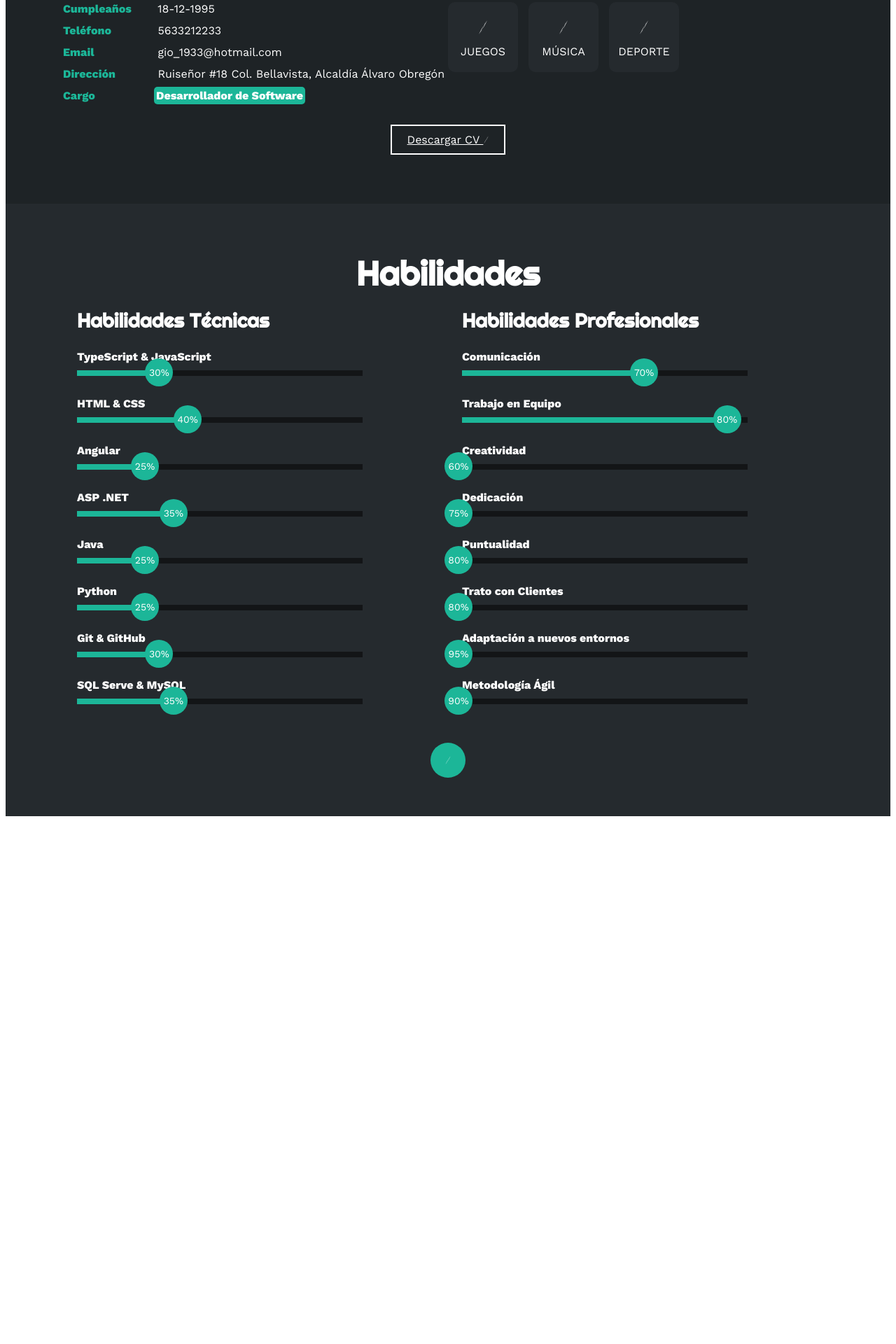
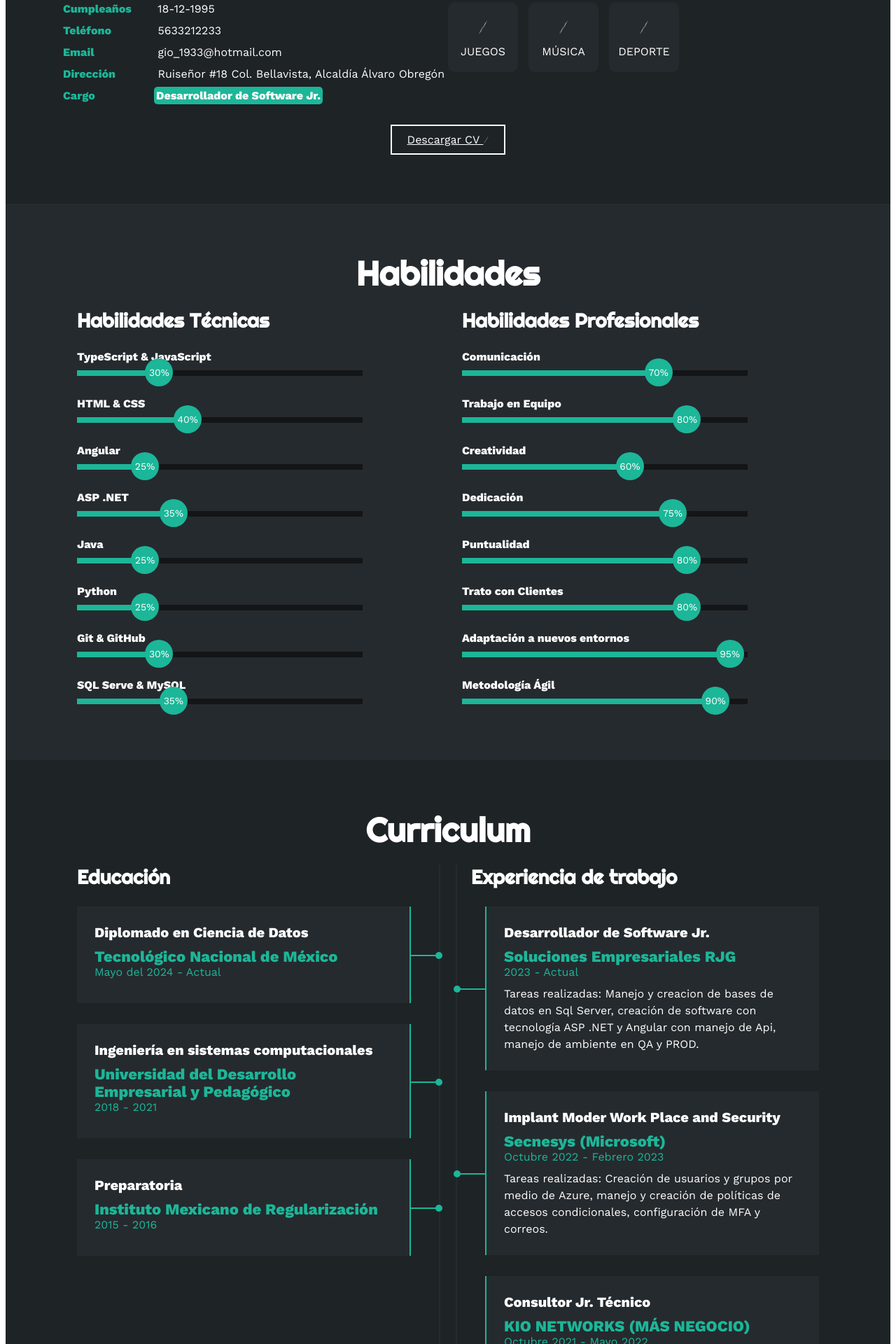
Before and after one commit to gio1933/Portfolio, an Angular app: page / in a window 1280 px wide. Shown: the part 860-2780 px from the top of the page at 70% size. Before the commit the page ends 2034 px from the top, so only its background shows below. Built offline with nearby package versions, Linux system fonts and the light colour scheme.

Commit message:
Terminar los Trabajos

```diff
--- a/src/app/app.component.css
+++ b/src/app/app.component.css
@@ -273,6 +273,8 @@ html{
 }
 
 /* Estas clases se agregaran dinamicamente mediante javascript */
+
+/* habilidades tecnicas */
 .skills .skill .typescriptjavascript{
     width: 0%;
     animation: 2s typescriptjavascript forwards;
@@ -345,22 +347,77 @@ html{
     100%{width: 35%;}
 }
 
+/* habilidades profesionales */
+.skills .skill .comunicacion{
+    width: 0%;
+    animation: 2s comunicacion forwards;
+}
+@keyframes comunicacion {
+    0%{width: 0%;}
+    100%{width: 70%;}
+}
+
+.skills .skill .trabajoequipo{
+    width: 0%;
+    animation: 2s trabajoequipo forwards;
+}
+@keyframes trabajoequipo {
+    0%{width: 0%;}
+    100%{width: 80%;}
+}
+
+.skills .skill .creatividad{
+    width: 0%;
+    animation: 2s creatividad forwards;
+}
+@keyframes creatividad {
+    0%{width: 0%;}
+    100%{width: 60%;}
+}
+
 .skills .skill .dedicacion{
     width: 0%;
     animation: 2s dedicacion forwards;
 }
 @keyframes dedicacion {
     0%{width: 0%;}
-    100%{width: 65%;}
+    100%{width: 75%;}
 }
 
-.skills .skill .proyect{
+.skills .skill .puntualidad{
     width: 0%;
-    animation: 2s proyect forwards;
+    animation: 2s puntualidad forwards;
 }
-@keyframes proyect {
+@keyframes puntualidad {
     0%{width: 0%;}
-    100%{width: 94%;}
+    100%{width: 80%;}
+}
+
+.skills .skill .tratocliente{
+    width: 0%;
+    animation: 2s tratocliente forwards;
+}
+@keyframes tratocliente {
+    0%{width: 0%;}
+    100%{width: 80%;}
+}
+
+.skills .skill .adaptacion{
+    width: 0%;
+    animation: 2s adaptacion forwards;
+}
+@keyframes adaptacion {
+    0%{width: 0%;}
+    100%{width: 95%;}
+}
+
+.skills .skill .metodologia{
+    width: 0%;
+    animation: 2s metodologia forwards;
+}
+@keyframes metodologia {
+    0%{width: 0%;}
+    100%{width: 90%;}
 }
 
 /* SECCION CURRICULUM */
--- a/src/app/app.component.html
+++ b/src/app/app.component.html
@@ -75,7 +75,7 @@
                         </li>
                         <li>
                             <strong>Cargo</strong>
-                            <span>Desarrollador de Software</span>
+                            <span>Desarrollador de Software Jr.</span>
                         </li>
                     </ul>
                 </div>
@@ -277,74 +277,78 @@
     </section>
 
     <!-- SECCION CURRICULUM -->
-    <!-- <section id="curriculum" class="curriculum">
+    <section id="curriculum" class="curriculum">
         <div class="contenido-seccion">
             <h2>Curriculum</h2>
             <div class="fila">
+
+                <!-- ESCUELA -->
                 <div class="col izquierda">
                     <h3>Educación</h3>
                     <div class="item izq">
-                        <h4>Arte y Multimedia</h4>
-                        <span class="casa">Universidad de Oxford</span>
-                        <span class="fecha">2005 - 2008</span>
-                        <p>Lorem ipsum dolor sit amet consectetur, adipisicing elit. Quis, cumque repellat, tempora recusandae aliquam nemo esse natus impedit, nostrum temporibus veritatis eaque soluta aperiam id repudiandae fugiat deserunt! Explicabo, veritatis?</p>
+                        <h4>Diplomado en Ciencia de Datos</h4>
+                        <span class="casa">Tecnológico Nacional de México</span>
+                        <span class="fecha">Mayo del 2024 - Actual</span>
+                        <p></p>
                         <div class="conectori">
                             <div class="circuloi"></div>
                         </div>
                     </div>
                     <div class="item izq">
-                        <h4>Arte y Multimedia</h4>
-                        <span class="casa">Universidad de Oxford</span>
-                        <span class="fecha">2005 - 2008</span>
-                        <p>Lorem ipsum dolor sit amet consectetur, adipisicing elit. Quis, cumque repellat, tempora recusandae aliquam nemo esse natus impedit, nostrum temporibus veritatis eaque soluta aperiam id repudiandae fugiat deserunt! Explicabo, veritatis?</p>
+                        <h4>Ingeniería en sistemas computacionales</h4>
+                        <span class="casa">Universidad del Desarrollo Empresarial y Pedagógico</span>
+                        <span class="fecha">2018 - 2021</span>
+                        <p></p>
                         <div class="conectori">
                             <div class="circuloi"></div>
                         </div>
                     </div>
                     <div class="item izq">
-                        <h4>Arte y Multimedia</h4>
-                        <span class="casa">Universidad de Oxford</span>
-                        <span class="fecha">2005 - 2008</span>
-                        <p>Lorem ipsum dolor sit amet consectetur, adipisicing elit. Quis, cumque repellat, tempora recusandae aliquam nemo esse natus impedit, nostrum temporibus veritatis eaque soluta aperiam id repudiandae fugiat deserunt! Explicabo, veritatis?</p>
+                        <h4>Preparatoria</h4>
+                        <span class="casa">Instituto Mexicano de Regularización</span>
+                        <span class="fecha">2015 - 2016</span>
+                        <p></p>
                         <div class="conectori">
                             <div class="circuloi"></div>
                         </div>
                     </div>
                 </div>
 
+                <!-- TRABAJO -->
                 <div class="col derecha">
                     <h3>Experiencia de trabajo</h3>
                     <div class="item der">
-                        <h4>Front Developer</h4>
-                        <span class="casa">Nombre de Compañía</span>
-                        <span class="fecha">2005 - 2008</span>
-                        <p>Lorem ipsum dolor sit amet consectetur, adipisicing elit. Quis, cumque repellat, tempora recusandae aliquam nemo esse natus impedit, nostrum temporibus veritatis eaque soluta aperiam id repudiandae fugiat deserunt! Explicabo, veritatis?</p>
+                        <h4>Desarrollador de Software Jr.</h4>
+                        <span class="casa">Soluciones Empresariales RJG</span>
+                        <span class="fecha">2023 - Actual</span>
+                        <p>Tareas realizadas: Manejo y creacion de bases de datos en Sql Server, creación de software con tecnología ASP .NET y Angular con manejo de Api, manejo de ambiente en QA y PROD.</p>
                         <div class="conectord">
                             <div class="circulod"></div>
                         </div>
                     </div>
                     <div class="item der">
-                        <h4>Front Developer</h4>
-                        <span class="casa">Nombre de Compañía</span>
-                        <span class="fecha">2005 - 2008</span>
-                        <p>Lorem ipsum dolor sit amet consectetur, adipisicing elit. Quis, cumque repellat, tempora recusandae aliquam nemo esse natus impedit, nostrum temporibus veritatis eaque soluta aperiam id repudiandae fugiat deserunt! Explicabo, veritatis?</p>
+                        <h4>Implant Moder Work Place and Security</h4>
+                        <span class="casa">Secnesys (Microsoft)</span>
+                        <span class="fecha">Octubre 2022 - Febrero 2023</span>
+                        <p>Tareas realizadas: Creación de usuarios y grupos por medio de Azure, manejo y creación de políticas de accesos condicionales, configuración de MFA y correos.</p>
                         <div class="conectord">
                             <div class="circulod"></div>
                         </div>
                     </div>
                     <div class="item der">
-                        <h4>Front Developer</h4>
-                        <span class="casa">Nombre de Compañía</span>
-                        <span class="fecha">2005 - 2008</span>
-                        <p>Lorem ipsum dolor sit amet consectetur, adipisicing elit. Quis, cumque repellat, tempora recusandae aliquam nemo esse natus impedit, nostrum temporibus veritatis eaque soluta aperiam id repudiandae fugiat deserunt! Explicabo, veritatis?</p>
+                        <h4>Consultor Jr. Técnico</h4>
+                        <span class="casa">KIO NETWORKS (MÁS NEGOCIO)</span>
+                        <span class="fecha">Octubre 2021 - Mayo 2022 </span>
+                        <p>Tareas realizadas: Manejo de bases de datos en MySql, ambiente de QA y PROD, atención a usuarios por medio de Helix, manejo de Script en PHP, tmbrados y cancelaciones a CFDI'S en versiones 3.3 y 4.0</p>
                         <div class="conectord">
                             <div class="circulod"></div>
                         </div>
                     </div>
                 </div>
+
             </div>
         </div>
-    </section> -->
+    </section>
 
     <!-- SECCION CONTACTO -->
     <!-- <section id="contacto" class="contacto">
--- a/src/app/app.component.ts
+++ b/src/app/app.component.ts
@@ -6,5 +6,5 @@ import { Component } from '@angular/core';
   styleUrls: ['./app.component.css'],
 })
 export class AppComponent {
-  title = 'Profolio';
+  title = 'Portfolio';
 }
--- a/src/assets/js/script.js
+++ b/src/assets/js/script.js
@@ -23,6 +23,7 @@ function efectoHabilidades(){
     var distancia_skills = window.innerHeight - skills.getBoundingClientRect().top;
     if(distancia_skills >= 300){
         let habilidades = document.getElementsByClassName("progreso");
+        //habilidades tecnicas
         habilidades[0].classList.add("typescriptjavascript");
         habilidades[1].classList.add("htmlcss");
         habilidades[2].classList.add("angular");
@@ -31,8 +32,16 @@ function efectoHabilidades(){
         habilidades[5].classList.add("python");
         habilidades[6].classList.add("gitgithub");
         habilidades[7].classList.add("sql");
-        habilidades[8].classList.add("dedicacion");
-        habilidades[9].classList.add("proyect");
+
+        //habilidades profesionales
+        habilidades[8].classList.add("comunicacion");
+        habilidades[9].classList.add("trabajoequipo");
+        habilidades[10].classList.add("creatividad");
+        habilidades[11].classList.add("dedicacion");
+        habilidades[12].classList.add("puntualidad");
+        habilidades[13].classList.add("tratocliente");
+        habilidades[14].classList.add("adaptacion");
+        habilidades[15].classList.add("metodologia");
     }
 }
 
--- a/src/index.html
+++ b/src/index.html
@@ -2,7 +2,7 @@
 <html lang="en">
 <head>
   <meta charset="utf-8">
-  <title>Profolio</title>
+  <title>Portfolio</title>
   <base href="/">
   <meta name="viewport" content="width=device-width, initial-scale=1">
   <link rel="icon" type="image/x-icon" href="favicon.ico">
```
